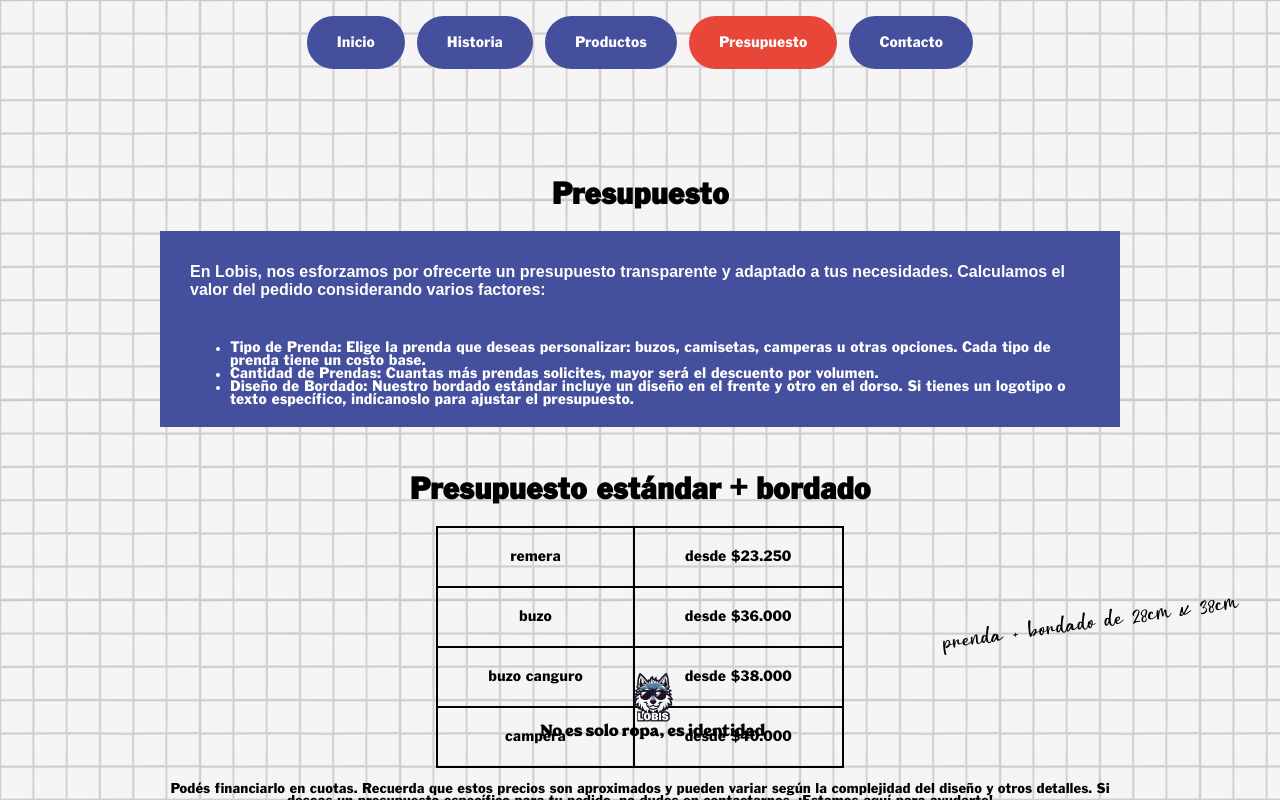
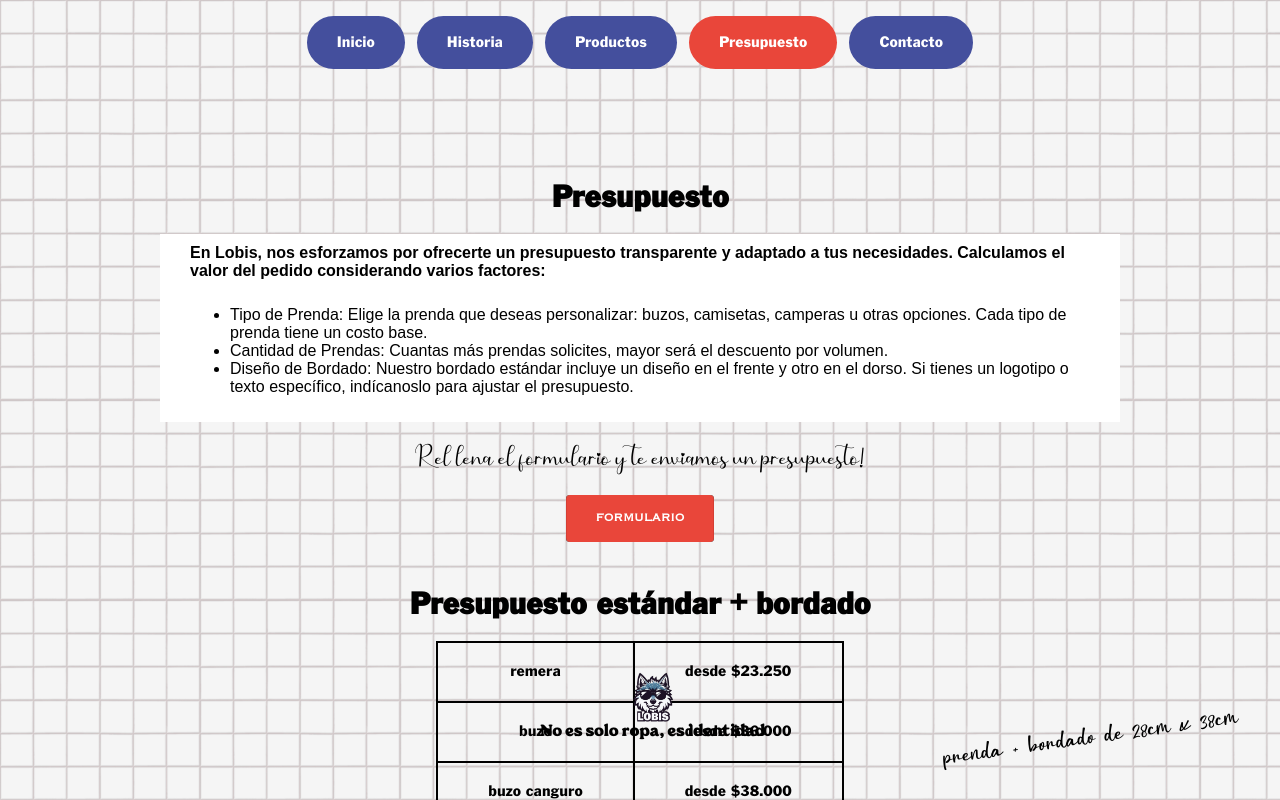
Before and after one commit to candebut/syv, a React (Create React App) app in the folder my-app/: page / in a window 1280 px wide. Both pictures are taken after a click on the element "Presupuesto". Built offline with nearby package versions, Linux system fonts and the light colour scheme; a web font is replaced by a local one.

Commit message:
adding presupuesto form. wip

```diff
--- a/my-app/src/styles.css
+++ b/my-app/src/styles.css
@@ -615,7 +615,6 @@ button {
 }
 
 .presupuesto {
-  margin-top: 16.625rem;
   margin-bottom: 5rem;
   display: flex;
   flex-direction: column;
@@ -628,6 +627,7 @@ button {
 }
 
 .presupuesto-wrapper {
+  padding-top: 24rem;
   height: 100vh;
   display: flex;
   align-items: center;
@@ -757,14 +757,24 @@ button {
   align-items: center;
   cursor: pointer;
 }
-
+.presupuesto-textbox {
+  display: flex;
+  flex-direction: column;
+  position: relative;
+  background-color: white;
+  color: black;
+  padding: 10px 30px;
+  h5,
+  ul {
+    font-size: 16px;
+    font-family: 'Arial';
+    margin-top: 0;
+  }
+}
 .productos-text {
   display: flex;
   flex-direction: column;
   position: relative;
-  background-color: var(--main-blue);
-  color: white;
-  padding: 5px 30px;
 
   h1 {
     font-family: 'Franklin Gothic Condensed';
@@ -784,11 +794,6 @@ button {
     bottom: 0;
     right: -85px;
     transform: rotate(-8deg);
-  }
-  h5,
-  p {
-    font-size: 16px;
-    font-family: 'Arial';
   }
 }
 
--- a/my-app/src/views/Presupuesto.js
+++ b/my-app/src/views/Presupuesto.js
@@ -1,5 +1,8 @@
 import { motion } from "framer-motion";
 const Presupuesto = () => {
+    const openForm = () => {
+        console.log('opening form!')
+    }
     return (
         <motion.div className='presupuesto-wrapper' initial={{
             opacity: 0,
@@ -10,7 +13,7 @@ const Presupuesto = () => {
             viewport={{ once: true }}>
             <div className='presupuesto'>
                 <h1>Presupuesto</h1>
-                <div className='productos-text'>
+                <div className='presupuesto-textbox'>
                     <h5>En Lobis, nos esforzamos por ofrecerte un presupuesto transparente y adaptado a tus necesidades. Calculamos el valor del pedido considerando varios factores:
                     </h5>
                     <ul>
@@ -19,6 +22,8 @@ const Presupuesto = () => {
                         <li>Diseño de Bordado: Nuestro bordado estándar incluye un diseño en el frente y otro en el dorso. Si tienes un logotipo o texto específico, indícanoslo para ajustar el presupuesto.</li>
                     </ul>
                 </div>
+                <p className='form-hint font-valenttiena'>Rel lena el formulario y te enviamos un presupuesto!</p>
+                <button className='form-button font-copperlate' onClick={() => openForm()}>Formulario</button>
                 <motion.div className='presupuesto-content' initial={{
                     opacity: 0,
                     // if odd index card,slide from right instead of left
```
